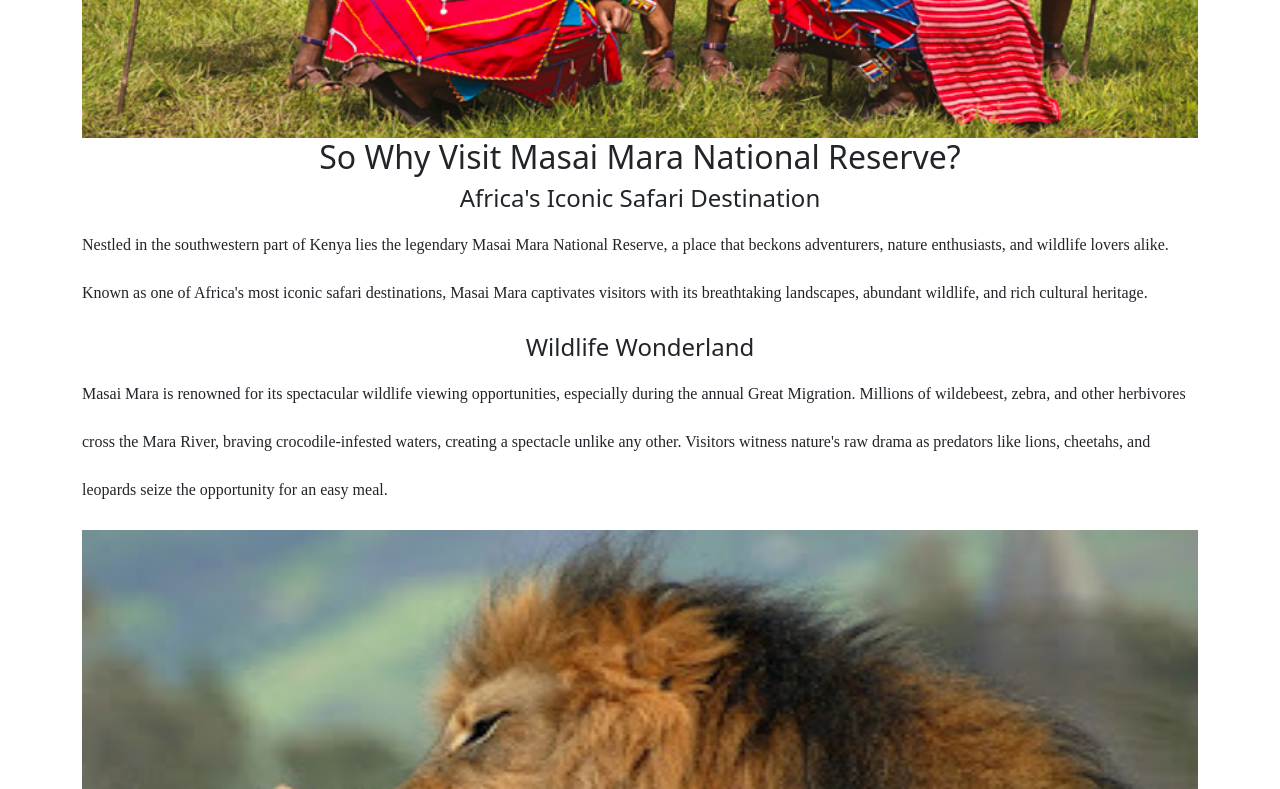
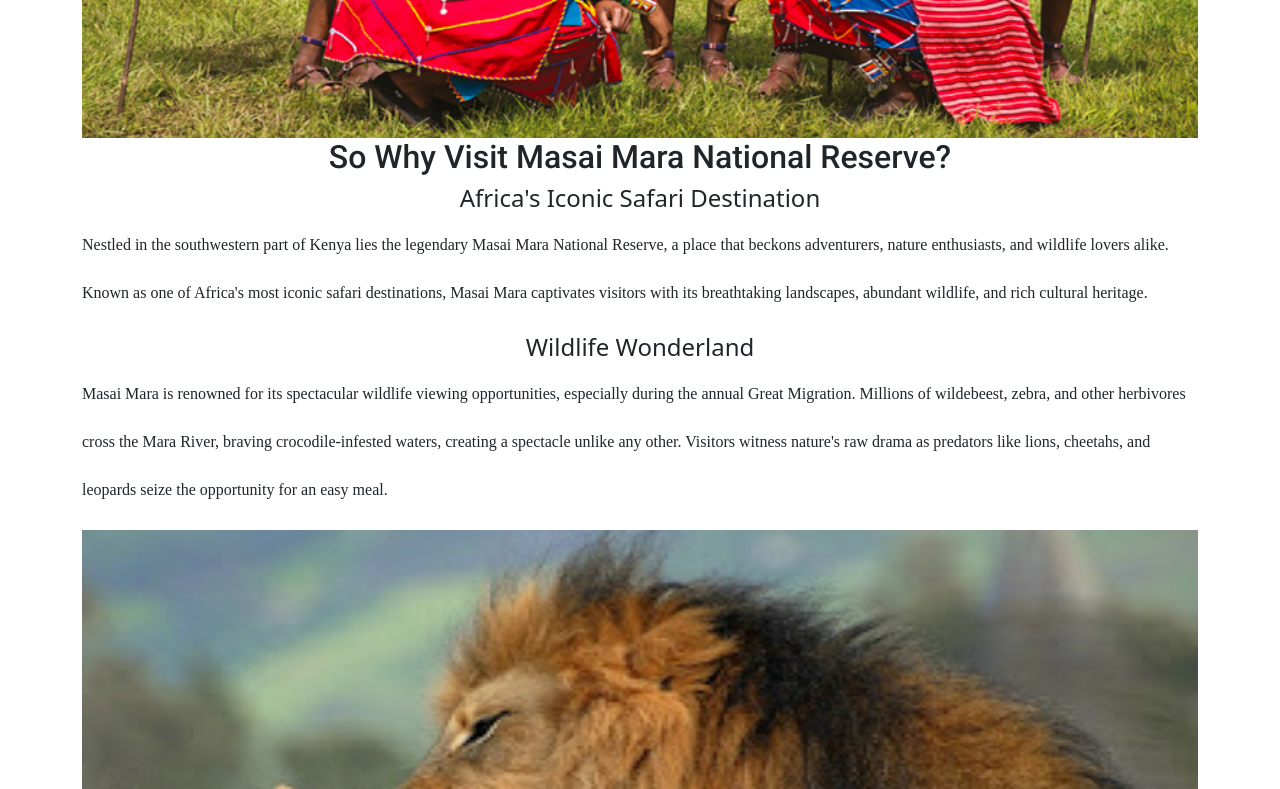
Before and after one commit to Annahkamanu/My-tourism-site, a plain HTML site: page index.html in a window 1280 px wide. Shown: the part 2660-3449 px from the top of the page. Drawn offline with nearby package versions, Linux system fonts and the light colour scheme; a web font is replaced by a local one.

Commit message:
added fonts
h2 fonts changed

```diff
--- a/index.css
+++ b/index.css
@@ -33,6 +33,11 @@ ul {
 li {
   display: inline;
   margin: 0 20px;
+}
+.roboto-medium {
+  font-family: "Roboto", sans-serif;
+  font-weight: 500;
+  font-style: normal;
 }
 .zebra {
   display: block;
--- a/index.html
+++ b/index.html
@@ -9,6 +9,12 @@
       rel="stylesheet"
       integrity="sha384-EVSTQN3/azprG1Anm3QDgpJLIm9Nao0Yz1ztcQTwFspd3yD65VohhpuuCOmLASjC"
       crossorigin="anonymous"
+    />
+    <link rel="preconnect" href="https://fonts.googleapis.com" />
+    <link rel="preconnect" href="https://fonts.gstatic.com" crossorigin />
+    <link
+      href="https://fonts.googleapis.com/css2?family=Dancing+Script:wght@600&family=Playfair+Display:wght@700&family=Poppins:wght@600;700&family=Roboto:wght@500&family=Truculenta:opsz,wght@12..72,100..900&display=swap"
+      rel="stylesheet"
     />
     <link rel="stylesheet" href="index.css" />
   </head>
@@ -150,7 +156,9 @@
               </div>
 
               <div>
-                <h2>So Why Visit Masai Mara National Reserve?</h2>
+                <h2 class="roboto-medium">
+                  So Why Visit Masai Mara National Reserve?
+                </h2>
                 <h4>Africa's Iconic Safari Destination</h4>
                 <p class="paragraph">
                   Nestled in the southwestern part of Kenya lies the legendary
@@ -228,7 +236,9 @@
                 </div>
 
                 <div>
-                  <h2>Must do list when you visit Masai Mara</h2>
+                  <h2 class="roboto-medium">
+                    Must do list when you visit Masai Mara
+                  </h2>
                   <br />
 
                   <h3>
```
